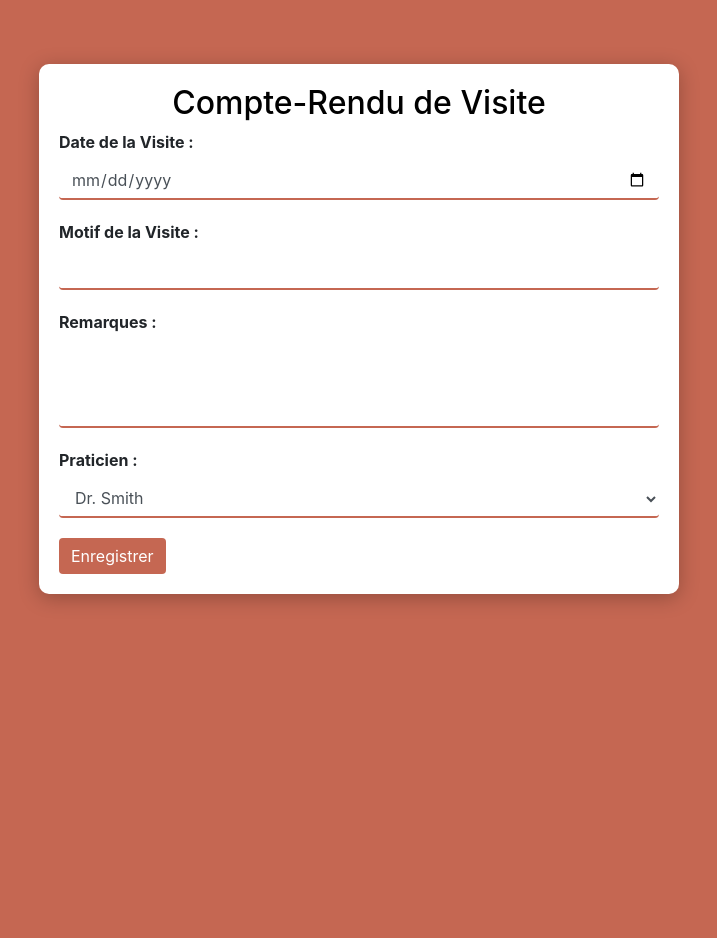
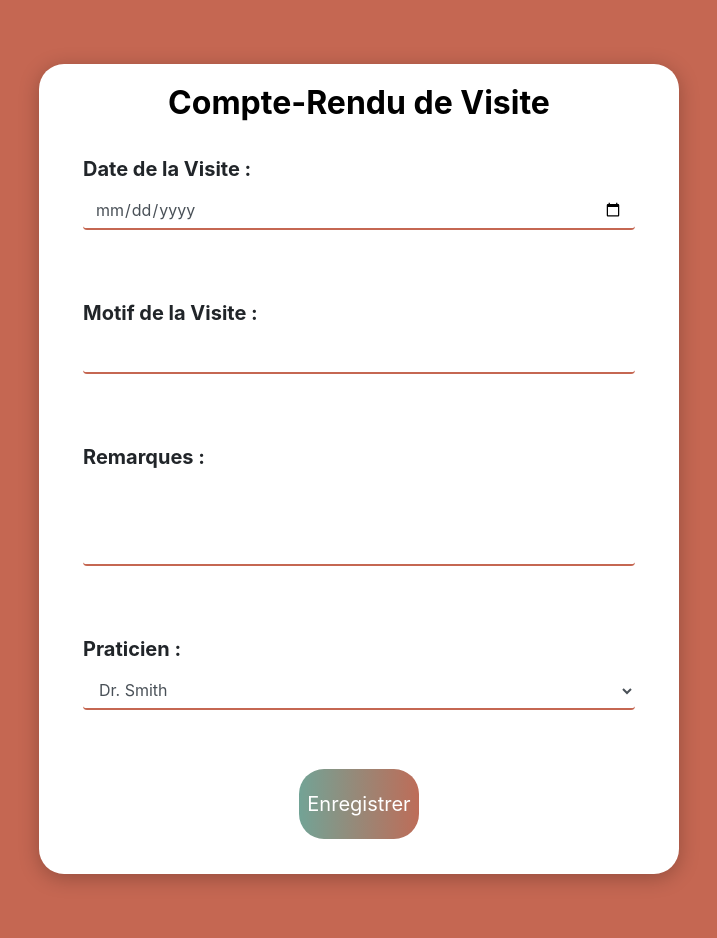
Before and after one commit to Joris-tmaker/SLAM-APP, a PHP site: page /View/formulaire_gestion.html in a window 1280 px wide. Shown: the whole page, without its empty margins (281-998 px from the left). Before the commit the page ends 605 px from the top, so only its background shows below. Run offline with PHP 8.4, Linux system fonts and the light colour scheme.

Commit message:
css form_gestion + debut MVC

```diff
--- a/connexion.php
+++ b/View/connexion.php
@@ -3,12 +3,12 @@
 <!DOCTYPE html>
 <html>
 <head>
-    <link rel="stylesheet" href="style.css">
+    <link rel="stylesheet" href="../style.css">
     <title>Page de Connexion</title>
 </head>
 <body>
 <div class="main">
-    <img src="img/cadenas (1).png" alt="" class="locker">
+    <img src="../img/cadenas%20(1).png" alt="" class="locker">
     <h1>Connexion</h1>
     <form method="post" action="connexion.php">
         <input class="user" placeholder="Adresse Email" type="email" id="email" name="email" required><br><br>
@@ -23,7 +23,7 @@
 
 <?php
 
-require_once "config.php";
+require_once "Model/config.php";
 
 if ($_SERVER["REQUEST_METHOD"] == "POST") {
 
--- a/formulaire_gestion.html
+++ b/View/formulaire_gestion.html
@@ -5,7 +5,7 @@
     <!-- Inclure les fichiers CSS de Bootstrap -->
     <link rel="stylesheet" href="https://maxcdn.bootstrapcdn.com/bootstrap/4.5.2/css/bootstrap.min.css">
     <!-- Lier votre fichier CSS personnel -->
-    <link rel="stylesheet" href="style-formulaire.css">
+    <link rel="stylesheet" href="../style-formulaire.css">
 </head>
 <body>
     <div class="container">
@@ -31,7 +31,9 @@
                     <!-- Ajoutez d'autres options ici -->
                 </select>
             </div>
-            <button type="submit" class="btn btn-primary">Enregistrer</button>
+            <div class="button-align">
+                <button type="submit" class="btn btn-primary">Enregistrer</button>
+            </div>
         </form>
     </div>
 
--- a/index.php
+++ b/View/index.php
@@ -7,7 +7,7 @@
 <body>
     <h2>Bienvenue sur la page d'accueil</h2>
     <a href="">Acceuil</a>
-    <form method="post" action="logout.php">
+    <form method="post" action="../Model/logout.php">
         <input type="submit" value="logout">
     </form>
 
--- a/inscription.php
+++ b/View/inscription.php
@@ -3,13 +3,13 @@
 <!DOCTYPE html>
 <html lang="fr">
 <head>
-    <link rel="stylesheet" href="style.css">
+    <link rel="stylesheet" href="../style.css">
     <meta charset="UTF-8">
     <title>Inscription</title>
 </head>
 <body>
 <div class="main">
-    <img src="img/cadenas (1).png" alt="" class="locker">
+    <img src="../img/cadenas%20(1).png" alt="" class="locker">
     <h1>Inscription</h1>
     <form action="inscription.php" method="post">
 
@@ -28,7 +28,7 @@
 </body>
 <?php
 
-require_once 'config.php';
+require_once 'Model/config.php';
 
 if ($_SERVER["REQUEST_METHOD"] == "POST") {
     $nom = $_POST["nom"];
--- a/style-formulaire.css
+++ b/style-formulaire.css
@@ -6,7 +6,7 @@ body {
 .container {
     background-color: #FFFF;
     width: 50%;
-    border-radius: 10px;
+    border-radius: 25px;
     margin: 5% auto;
     padding: 20px;
     box-shadow: 0px 4px 20px rgba(0, 0, 0, 0.25);
@@ -16,11 +16,13 @@ body {
 h2 {
     text-align: center;
     color: #000000;
+    font-weight: 700;
 }
 
 /* Style des champs de formulaire */
 .form-group {
     margin-bottom: 20px;
+    padding: 4%;
 }
 
 .form-control {
@@ -28,19 +30,27 @@ h2 {
     border-bottom: 2px solid #C56752;
 }
 
+.button-align {
+    display: flex;
+    justify-content: center;
+    align-items: center;
+}
+
 /* Style du bouton */
 .btn-primary {
-    background-color: #C56752;
+    background: linear-gradient(269.88deg, #C56752 -10.17%, #5BB4A9 131.3%, rgba(217, 217, 217, 0) 131.3%);
     border: none;
-}
-
-.btn-primary:hover {
-    background: #C56752;
+    margin: 15px auto 15px auto;
+    width: 20%;
+    padding: 20px 5px;
+    border-radius: 25px;
+    font-size: 20px;
 }
 
 /* Style des étiquettes */
 label {
     font-weight: bold;
+    font-size: 20px;
 }
 
 /* Style de la zone de texte (remarques) */
```
Also changed, not shown: style.css (+1 -23 lines), Controller/index.php (added), Model/config.php (renamed from config.php), Model/logout.php (renamed from logout.php).
